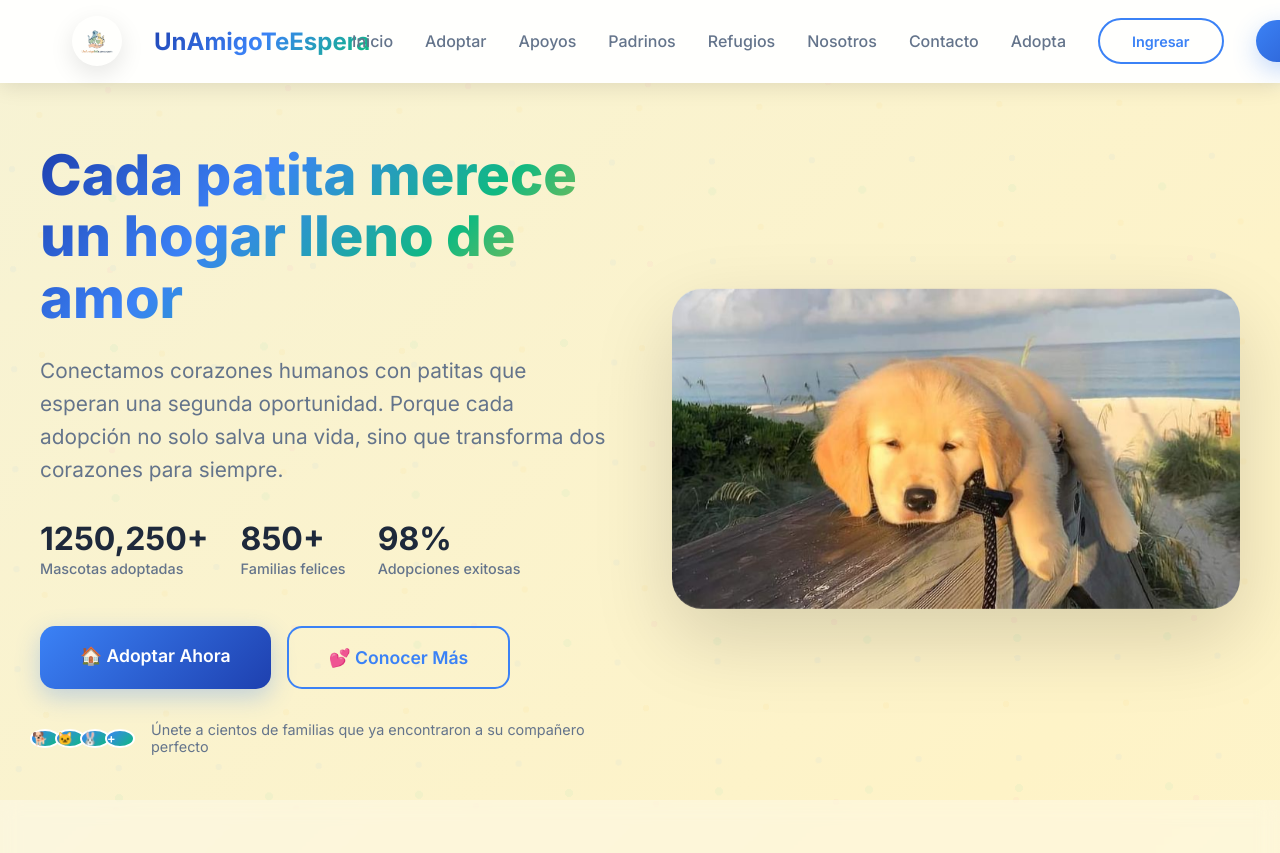
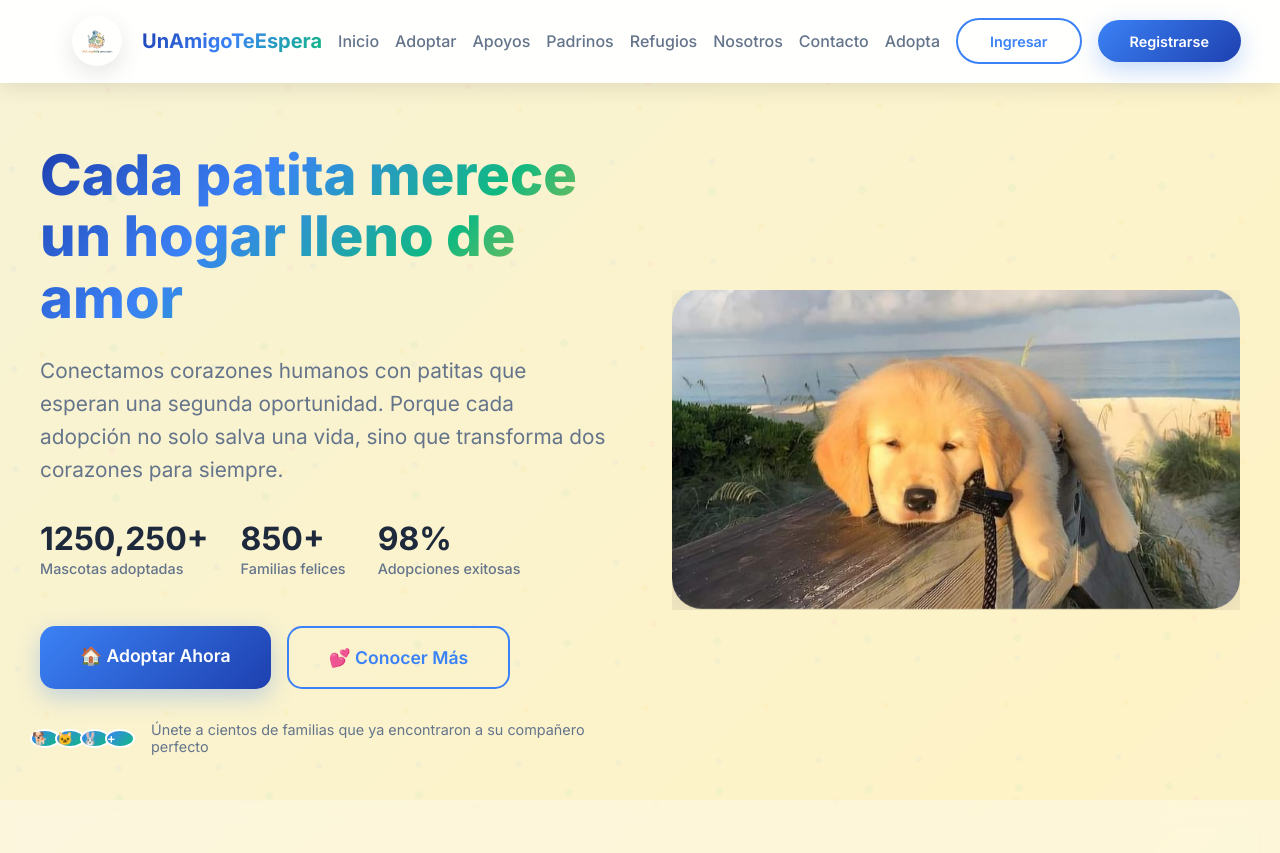
Before and after one commit to UzielS23/UnAmigoTeEspera, a Flask app: page / in a window 1280 px wide. Shown: the top 853 px of the page. Run offline with Flask 3, Linux system fonts and the light colour scheme.

Commit message:
Improve responsive design and navbar/menu layering
Enhanced CSS for better responsiveness across devices, improved navbar and menu layering with z-index adjustments, and refined layout paddings. Floating cards and footer elements now adapt more gracefully to smaller screens. Updated mobile menu handling to rely on class toggling for better style consistency.

```diff
--- a/templates/dashboard.html
+++ b/templates/dashboard.html
@@ -49,6 +49,15 @@
             animation: backgroundFloat 15s ease-in-out infinite;
         }
 
+        /* Asegurar que la barra de navegación y menús estén por encima de elementos decorativos */
+        .navbar { z-index: 1100; }
+        .nav-menu { z-index: 1105; }
+
+        /* Compensar contenido para navbar fijo: agregar padding-top a las secciones principales */
+        .hero-section, .features-section, .cta-section, .pets-section, .refugios-section, .apoyos-section, .padrinos-section {
+            padding-top: calc(80px + 1rem); /* 80px aproximado del navbar + margen */
+        }
+
         @keyframes backgroundFloat {
             0%, 100% {
                 transform: translateX(0) translateY(0) rotate(0deg);
@@ -91,12 +100,14 @@
         }
 
        .nav-logo {
-    display: flex;
-    align-items: center;
-    gap: 1.5rem; /* espacio entre imagen y texto */
-    text-decoration: none;
-    margin-right: 2rem; /* separa logo del menú */
-}
+            display: flex;
+            align-items: center;
+            gap: 1rem; /* espacio entre imagen y texto */
+            text-decoration: none;
+            margin-right: 1rem;
+            flex: 0 0 auto;
+            max-width: 260px; /* limitar ancho para que no empuje el menú */
+        }
 
         .nav-logo-img {
             width: 50px;
@@ -111,19 +122,24 @@
         }
 
         .nav-logo-text {
-            font-size: 1.5rem;
+            font-size: 1.25rem;
             font-weight: 700;
             background: linear-gradient(135deg, #1e40af, #3b82f6, #10b981);
             -webkit-background-clip: text;
             -webkit-text-fill-color: transparent;
             background-clip: text;
-            padding-left: 0.5rem;
+            padding-left: 0.25rem;
+            white-space: nowrap;
+            overflow: hidden;
+            text-overflow: ellipsis; /* evitar que el texto empuje o se superponga */
         }
 
         .nav-menu {
             display: flex;
-            gap: 2rem;
+            flex: 1 1 auto; /* permitir que el menú ocupe el espacio restante */
+            gap: 1rem;
             align-items: center;
+            justify-content: flex-end;
         }
 
         .nav-link {
@@ -201,6 +217,7 @@
             display: flex;
             align-items: center;
            padding: 100px 2rem 0 2rem;
+            overflow: hidden; /* evitar que elementos posicionados provoquen overflow horizontal */
 
             position: relative;
             z-index: 1;
@@ -322,6 +339,7 @@
             align-items: center;
             justify-content: center;
             width: 100%;
+            overflow: hidden; /* contener imágenes y tarjetas flotantes dentro del área */
         }
 
         .hero-main-image {
@@ -2018,15 +2115,8 @@
         });
 
         // Mobile menu functionality
-        const mobileToggle = document.querySelector('.mobile-menu-toggle');
-        const navMenu = document.querySelector('.nav-menu');
-
-        if (mobileToggle) {
-            mobileToggle.addEventListener('click', () => {
-                navMenu.style.display = navMenu.style.display === 'flex' ? 'none' : 'flex';
-                mobileToggle.classList.toggle('active');
-            });
-        }
+        // Nota: el manejo del menú móvil ahora se realiza por otro script que aplica la clase `.active`
+        // para evitar conflictos entre manipulación de estilos inline y clases CSS.
 
         // Counter animation for stats
         function animateCounters() {
```
Also changed, not shown: other parts of templates/dashboard.html (+82 -3 lines).
